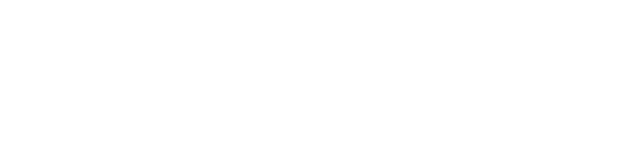
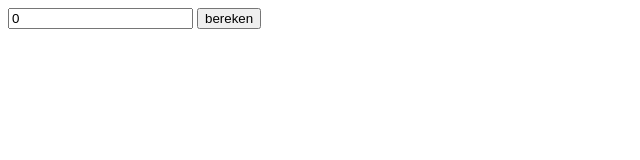
Before and after one commit to ShadowWolf308/ala-project-3, a plain HTML site: page romanizer.html in a window 1280 px wide. Shown: the whole page, without its empty margins (0-640 px from the left). Drawn offline with Linux system fonts and the light colour scheme.

Commit message:
romanizer prototype

```diff
--- a/romanizer.html
+++ b/romanizer.html
@@ -34,7 +34,85 @@
         <!--header data-->
 
     </header>
-
+    <form name="rekenmachine"">
+        <input type="number" name="num1" required value="0">
+        <input type="button" value="bereken" onclick="myFunction()">
+    </form>
+    <script>
+        function myFunction() {
+            document.getElementById("ant").innerHTML = ""
+            var x = rekenmachine.num1.value
+            var y = Math.floor(x%10)
+            var z = Math.floor(x/10%10)
+            var w = Math.floor(x/100%10)
+            var t = Math.floor(x/1000%10)
+            while (y>0||z>0||w>0||t>0) {
+                if (x >= 4000) {
+                    y = 0
+                    z = 0
+                    w = 0
+                    t = 0
+                    document.getElementById("ant").innerHTML = "Ingevulde nummer is te groot (moet lager dan 4000 zijn)"
+                }
+                else if (t > 0) {
+                    document.getElementById("ant").innerHTML += "M"
+                    t-=1
+                }
+                else if (w > 0) {
+                    if (w == 9) {
+                        w-=9
+                        document.getElementById("ant").innerHTML += "CM"
+                    }
+                    else if (w >= 5) {
+                        w-=5
+                        document.getElementById("ant").innerHTML += "D"
+                    }
+                    else if (w == 4) {
+                        w-=4
+                        document.getElementById("ant").innerHTML += "CD"
+                    }else{
+                        w-=1
+                        document.getElementById("ant").innerHTML += "C"
+                    }
+                }
+                else if (z > 0) {
+                    if (z == 9) {
+                        z-=9
+                        document.getElementById("ant").innerHTML += "XC"
+                    }
+                    else if (z >= 5) {
+                        z-=5
+                        document.getElementById("ant").innerHTML += "L"
+                    }
+                    else if (z == 4) {
+                        z-=4
+                        document.getElementById("ant").innerHTML += "XL"
+                    }else{
+                        z-=1
+                        document.getElementById("ant").innerHTML += "X"
+                    }
+                }
+                else if (y > 0) {
+                    if (y == 9) {
+                        y-=9
+                        document.getElementById("ant").innerHTML += "IX"
+                    }
+                    else if (y >= 5) {
+                        y-=5
+                        document.getElementById("ant").innerHTML += "V"
+                    }
+                    else if ( y == 4) {
+                        y-=4
+                        document.getElementById("ant").innerHTML += "!V"
+                    }else{
+                        y-=1
+                        document.getElementById("ant").innerHTML += "I"
+                    }
+                }
+            }
+        }
+    </script>
+    <span id="ant"></span>
     <footer>
         <!--footer data-->
 
```
